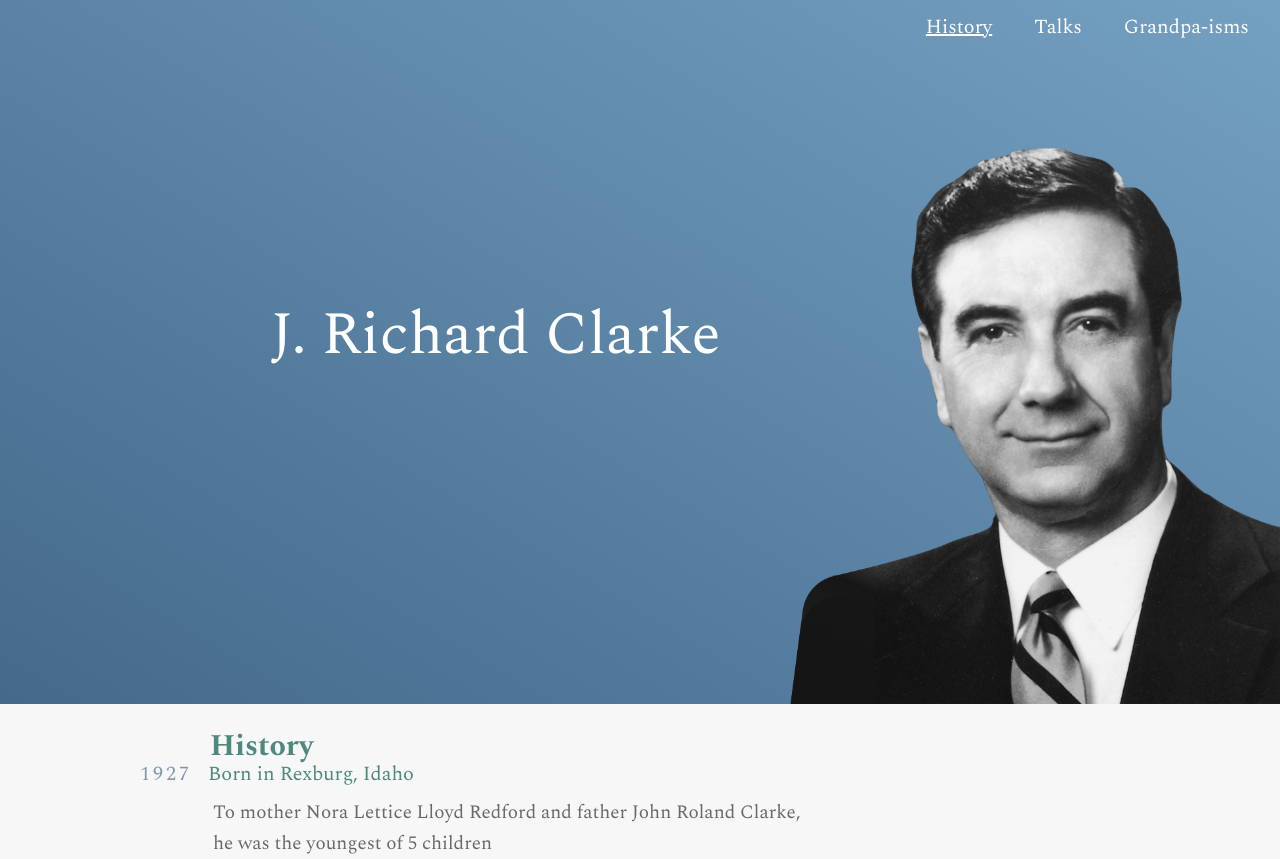
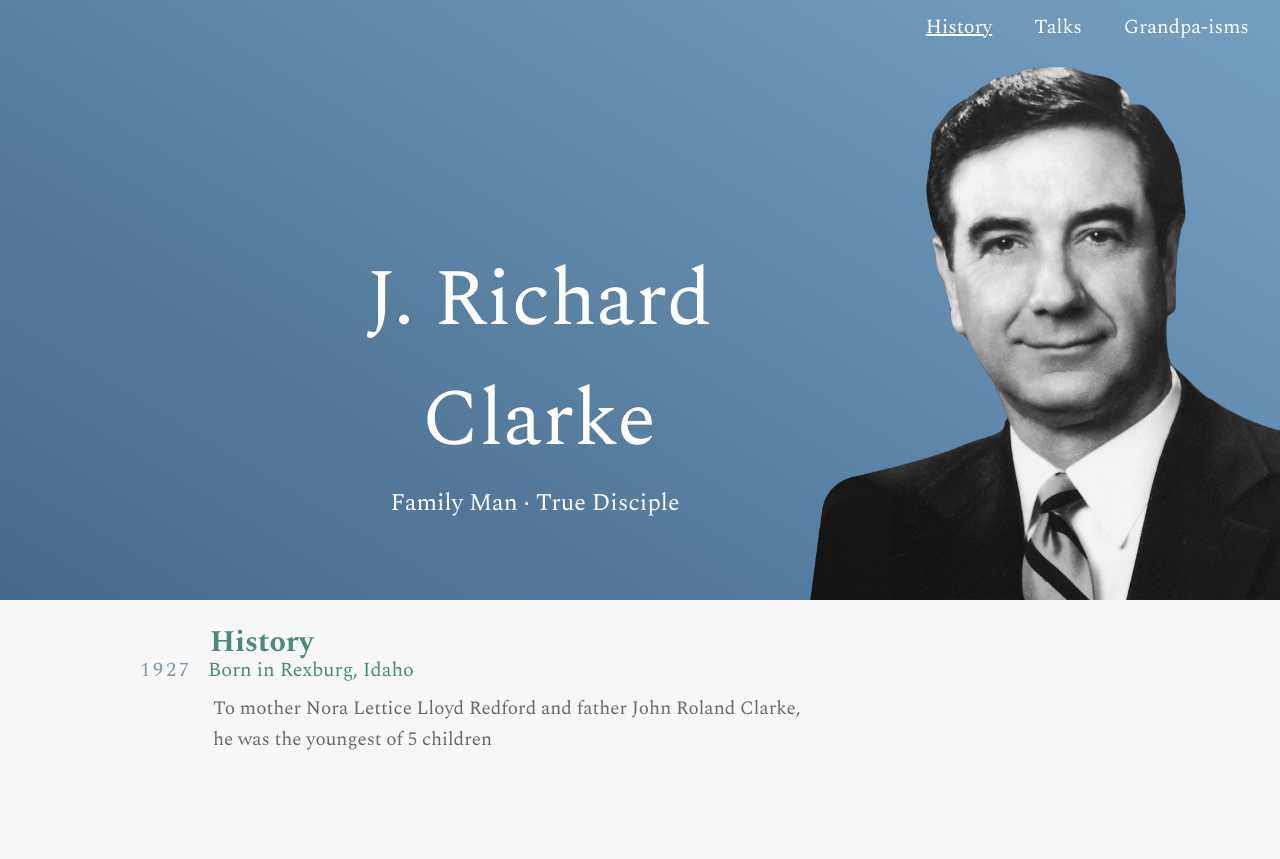
Before and after one commit to jrichardclarke/jrichardclarke.github.io, a plain HTML site: page index.html in a window 1280 px wide. After the commit the page ends 800 px from the top, so only its background shows below. Drawn offline with nearby package versions, Linux system fonts and the light colour scheme.

Commit message:
updated some stuff

```diff
--- a/css/styles.css
+++ b/css/styles.css
@@ -14,6 +14,7 @@ body {
 }
 
 .herobg {
+	display: flex;
 	position: relative;
 	height: 61vh;
 	width: 100%;
@@ -31,14 +32,17 @@ h1 {
 	line-height: 1.5;
 	color: #FFFFFF;
 	position: relative;
-	top: 140px;
 	text-align: center;
 	width: 140px;
 	font-weight: 100;
-	\: 30px;
 	margin: 0;
-	top: 17%;
+	top: 25%;
 	left: 18px;
+	align-self: center;
+}
+
+h5 {
+	display: none;
 }
 
 .nav {
@@ -72,7 +76,7 @@ h1 {
 }
 
 img {
-	max-height: 73%;
+	max-height: 65%;
 	position: absolute;
 	right: 0;
 	bottom: 0;
@@ -125,8 +129,7 @@ p {
 
 @media (min-width: 400px) {
   h1 {
-    float: right;
-    margin-right: 63vw;
+    margin: 0;
     font-size: 32px;
   }
 
@@ -151,17 +154,17 @@ p {
 }
 
   h1 {
-    width: 204px;
+    width: 43%;
     font-size: 48px;
-    margin-right: 58vw;
+    margin: 0;
   }
 
   .herobg {
-  	height: 88vh;
+  	height: 75vh;
   }
 
   .hero {
-  	max-height: 80%;
+  	max-height: 65%;
   }
 
   .nav ul li a {
@@ -173,8 +176,11 @@ p {
 	h1 {
 		font-size: 60px;
 		width: 246px;
-		margin-right: 59vw;
-		margin-top: 5vh;
+		margin: 0;
+		margin-left: 80px;
+	}
+	.hero {
+		max-height: 480px;
 	}
 }
 
@@ -182,11 +188,42 @@ p {
 	h1 {
 		font-size: 60px;
 		width: 581px;
-		margin-right: 40vw;
-		margin-top: 10vh;
+		margin: 0;
+	}
+	.hero {
+		max-height: 520px;
 	}
 
 	p {
 		max-width: 600px;
 	}
 }
+
+@media (min-width: 1200px) {
+	h1 {
+		font-size: 80px;
+		width: 581px;
+		margin: 0;
+		margin-left: 18%;
+	}
+	.hero {
+		max-height: 540px;
+	}
+
+	p {
+		max-width: 600px;
+	}
+
+	h5 {
+	display: inline-block;
+	font-family: 'Spectral', 'Arial', sans-serif;
+	font-size: 24px;
+	font-weight: 100;
+	color: white;
+	margin: 0;
+	text-align: center;
+	margin-top: 160px;
+	margin-left: 18%;
+	padding-left: 160px;
+}
+}
--- a/index.html
+++ b/index.html
@@ -15,12 +15,13 @@
     <div class="herocontent">
       <nav class="nav">
       	<ul>
-      	  <li><a id="history" href= "#">History</a></li>
-      	  <li><a href= "#">Talks</a></li>
-      	  <li><a href= "#">Grandpa-isms</a></li>
+      	  <li><a id="history" href= "http://jrichardclarke.com" target="_blank">History</a></li>
+      	  <li><a href="http://instituteofreligion.org/?&l=Clarke&f=J.&m=Richard&ga=4">Talks</a></li>
+      	  <li><a href= "https://www.dropbox.com/sh/g63kb7zju4mrd0d/AACuallTwmYXC-fGc_PMH2bTa?dl=0">Grandpa-isms</a></li>
       	</ul>
       </nav>
       <h1>J. Richard Clarke</h1>
+      <h5>Family Man · True Disciple</h5>
         <img class="hero" src="img/hero.png">
     </div>
   </div>
```
